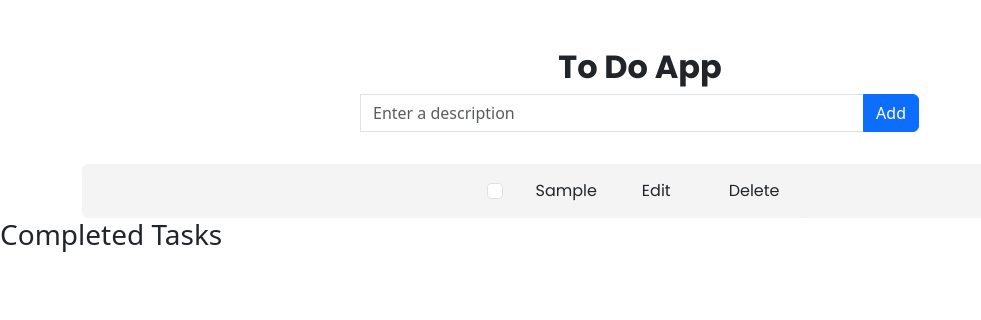
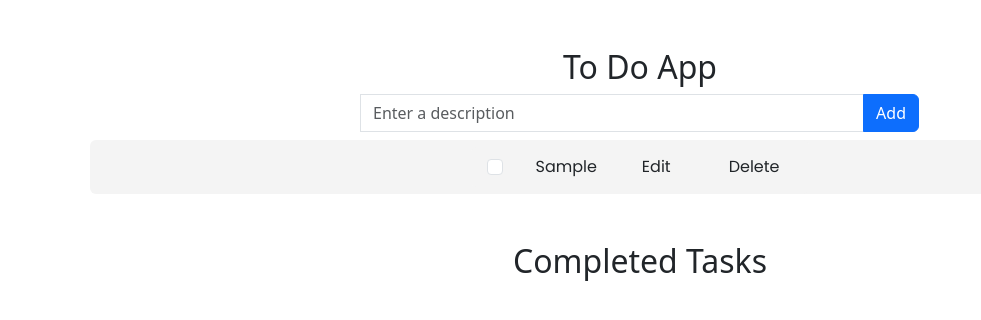
Before and after one commit to VentsislavKostadinov/react-to-do, a React (Create React App) app: page / in a window 1280 px wide. Both pictures are taken after typing "Sample" into the empty fields and a click on the button "Add". Shown: the top 320 px of the page, without its empty margins (0-981 px from the left). Built offline with nearby package versions, Linux system fonts and the light colour scheme.

Commit message:
improving completed section

```diff
--- /dev/null
+++ b/src/App.scss
@@ -0,0 +1,3 @@
+.to-do {
+    text-align: center;
+}
--- a/src/App.tsx
+++ b/src/App.tsx
@@ -1,7 +1,9 @@
 import React, { useState, useEffect } from 'react'
+import './App.scss'
 import { TaskList } from './TaskList'
 import { TaskProps } from './model/TaskProps.types'
-import { TaskListProps } from './model/TaskList.types'
+import { TaskListProps } from './model/TaskListProps.types'
+import { TaskCompletedList } from './TaskListCompleted'
 
 export const App = () => {
     const [tasks, setTasks] = useState(
@@ -60,13 +62,7 @@ export const App = () => {
                 onDelete={deleteTask}
                 onComplete={completeTask}
             />
-            <div>
-                <h3>Completed Tasks</h3>
-                {tasks.map((task: TaskProps['task']) => {
-                    const completed = task.completed
-                    return completed && <p key={task.id}>{task.description}</p>
-                })}
-            </div>
+            <TaskCompletedList tasks={tasks} />
         </div>
     )
 }
--- a/src/Task.scss
+++ b/src/Task.scss
@@ -3,13 +3,13 @@
     .list-group-horizontal {
         font-family: "Poppins-Regular", sans-serif;
         background: #f4f4f4;
-        margin-top: 2rem !important;
-        align-items: center !important;
-        justify-content: center !important;
-        text-align: center !important;
+        margin: 0.5rem;
+        align-items: center;
+        justify-content: center;
+        text-align: center;
 
         .list-group-item {
-            border: none;
+            border: inherit;
             background: inherit;
         }
 
--- a/src/Task.tsx
+++ b/src/Task.tsx
@@ -2,7 +2,7 @@ import React, { useState } from 'react'
 import { TaskProps } from './model/TaskProps.types'
 import { CommonInput } from './common/CommonInput'
 import { CommonButton } from './common/CommonButton'
-import { ListGroup } from 'react-bootstrap'
+import { ListGroup, Form } from 'react-bootstrap'
 import './Task.scss'
 
 export const Task = ({ task, onEdit, onDelete, onComplete }: TaskProps) => {
@@ -10,9 +10,17 @@ export const Task = ({ task, onEdit, onDelete, onComplete }: TaskProps) => {
     const [editedTask, setEditedTask] = useState<
         TaskProps['task']['description']
     >(task.description)
-    const handleSave = () => {
+    const [validated, setValidated] = useState<boolean>(false)
+
+    const handleSave = (event: React.FormEvent) => {
+        event.preventDefault()
+
+        if (editedTask === '') {
+            setValidated(true)
+        } else {
             onEdit(task.id, editedTask)
             setIsEditing(false)
+        }
     }
     const saveEditedTask = (e: React.ChangeEvent<HTMLInputElement>) => {
         setEditedTask(e.target.value)
@@ -30,10 +38,7 @@ export const Task = ({ task, onEdit, onDelete, onComplete }: TaskProps) => {
     }
 
     return (
-        <ListGroup
-            horizontal
-            className={`task ${task.completed ? 'completed' : ''}`}
-        >
+        <ListGroup horizontal className="task">
             <ListGroup.Item>
                 <CommonInput
                     type="checkbox"
@@ -45,19 +50,26 @@ export const Task = ({ task, onEdit, onDelete, onComplete }: TaskProps) => {
             </ListGroup.Item>
             {isEditing ? (
                 <ListGroup.Item>
+                    <Form
+                        className="d-flex"
+                        noValidate
+                        validated={validated}
+                        onSubmit={handleSave}
+                    >
                         <CommonInput
                             className="input-text-edit"
                             data-testid="input-text-edit"
                             type="text"
+                            value={editedTask}
                             checked={task.completed}
                             handleChange={saveEditedTask}
                         />
                         <CommonButton
                             text="Save"
-                        variant="info"
-                        type="button"
-                        handleClick={handleSave}
+                            variant="transparent"
+                            type="submit"
                         />
+                    </Form>
                 </ListGroup.Item>
             ) : (
                 <>
--- a/src/TaskList.scss
+++ b/src/TaskList.scss
@@ -1,4 +1,11 @@
 .container {
     text-align: center;
     margin-top: 3rem;
+
+    .task-list {
+        margin-top: 2rem;
+        .list-group-item {
+            border: none;
+        }
+    }
 }
--- a/src/TaskList.tsx
+++ b/src/TaskList.tsx
@@ -1,5 +1,5 @@
 import React, { useState } from 'react'
-import { TaskListProps } from './model/TaskList.types'
+import { TaskListProps } from './model/TaskListProps.types'
 import { Container, Form } from 'react-bootstrap'
 import { CommonButton } from './common/CommonButton'
 import { CommonHeadline } from './common/CommonHeadline'
@@ -28,7 +28,6 @@ export const TaskList = ({
 
         if (newTask === '') {
             setValidated(true)
-            return
         } else {
             setValidated(false)
             onAdd(newTask)
@@ -39,7 +38,7 @@ export const TaskList = ({
     return (
         <div>
             <Container>
-                <CommonHeadline title="To Do App" />
+                <CommonHeadline title="To Do App" heading="h2" />
                 <Form noValidate validated={validated} onSubmit={handleSubmit}>
                     <CommonInput
                         type="text"
@@ -57,18 +56,21 @@ export const TaskList = ({
                         <CommonInvalidValiadationFeedback text="Please type a description" />
                     </CommonInput>
                 </Form>
-                {tasks.map((task: TaskProps | any, index: number) => {
-                    return (
-                        <div key={index}>
+                {tasks.length !== 0 ? (
+                    tasks.map((task: TaskProps | any, index: number) => {
+                        return (
                             <Task
+                                key={index}
                                 task={task}
                                 onEdit={onEdit}
                                 onDelete={onDelete}
                                 onComplete={onComplete}
                             />
-                        </div>
-                    )
-                })}
+                        )
+                    })
+                ) : (
+                    <CommonHeadline title="You list is empty" heading="h3" />
+                )}
             </Container>
         </div>
     )
--- /dev/null
+++ b/src/TaskListCompleted.scss
@@ -0,0 +1,21 @@
+@import './font.scss';
+
+.completed-list {
+    font-family: 'Poppins-Regular', sans-serif;
+    margin: 0.5rem;
+    align-items: center;
+    justify-content: center;
+    text-align: center;
+
+    .list-group-item {
+        border: none;
+        background: inherit;
+        margin: 0.5rem;
+        background: #f4f4f4;
+        width: 100%;
+
+        &:hover {
+            background: lightgoldenrodyellow;
+        }
+    }
+}
--- /dev/null
+++ b/src/TaskListCompleted.tsx
@@ -0,0 +1,29 @@
+import React from 'react'
+import { TaskListCompletedProps } from './model/TaskListCompletedProps.types'
+import { Container, ListGroup } from 'react-bootstrap'
+import './TaskListCompleted.scss'
+import { CommonHeadline } from './common/CommonHeadline'
+
+export const TaskCompletedList = ({ tasks }: TaskListCompletedProps) => {
+    return (
+        <Container>
+            {tasks.length !== 0 ? (
+                <>
+                    <CommonHeadline title="Completed Tasks" heading="h2" />
+                    <ListGroup className="completed-list">
+                        {tasks.map((task: any) => {
+                            const completed = task.completed
+                            return (
+                                completed && (
+                                    <ListGroup.Item key={task.id}>
+                                        <del>{task.description}</del>
+                                    </ListGroup.Item>
+                                )
+                            )
+                        })}
+                    </ListGroup>
+                </>
+            ) : null}
+        </Container>
+    )
+}
--- a/src/common/CommonHeadline.tsx
+++ b/src/common/CommonHeadline.tsx
@@ -1,4 +1,6 @@
 import { HeadlineProps } from '../model/HeadlineProps.types'
 import './CommonHeadline.scss'
 
-export const CommonHeadline = ({ title }: HeadlineProps) => <h2>{title}</h2>
+export const CommonHeadline = ({ title, heading }: HeadlineProps) => (
+    <p className={heading}>{title}</p>
+)
--- a/src/model/HeadlineProps.types.ts
+++ b/src/model/HeadlineProps.types.ts
@@ -1,3 +1,4 @@
 export interface HeadlineProps {
     title: string
+    heading: 'h1' | 'h2' | 'h3' | 'h4' | 'h5' | 'h6'
 }
--- /dev/null
+++ b/src/model/TaskListCompletedProps.types.ts
@@ -0,0 +1,4 @@
+import { TaskListProps } from './TaskListProps.types'
+export interface TaskListCompletedProps {
+    tasks: TaskListProps['tasks']
+}
```
Also changed, not shown: src/model/TaskListProps.types.ts (renamed from src/model/TaskList.types.ts). Lines whose indentation alone changed are shown as unchanged.
